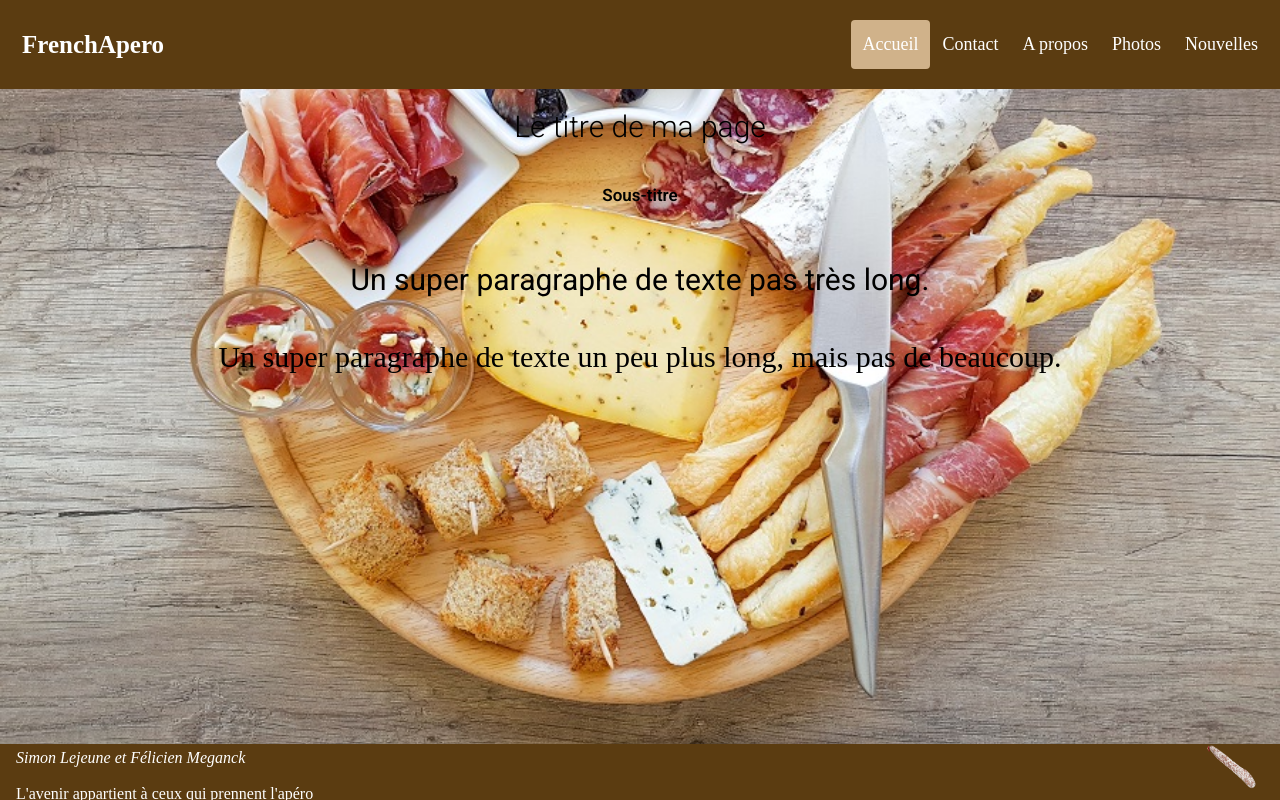
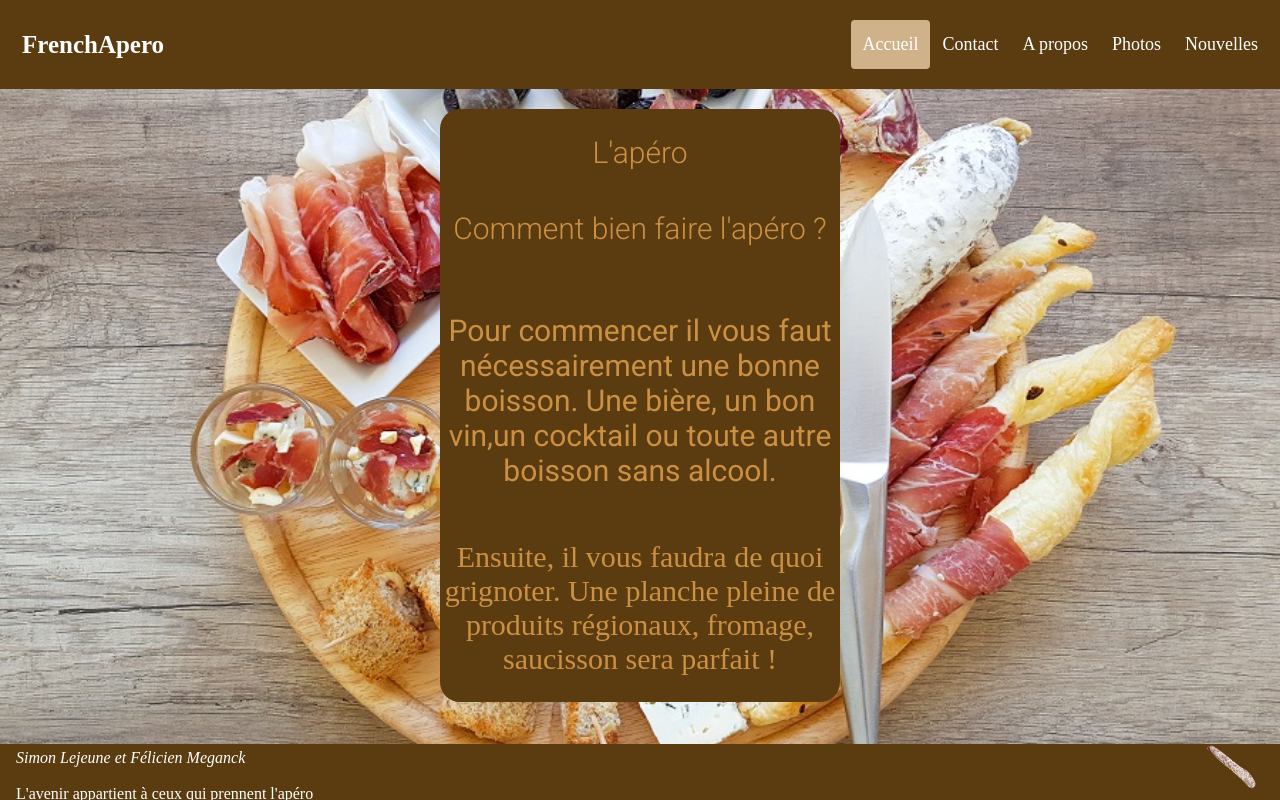
Before and after one commit to SimonLejeune/tp1_web, a plain HTML site: page index.html in a window 1280 px wide. Drawn offline with Linux system fonts and the light colour scheme.

Commit message:
vrais paragraphes

```diff
--- a/CSS/index.css
+++ b/CSS/index.css
@@ -20,18 +20,17 @@ body{
 }
 
 .contenu {
-
+    border-radius : 20px;
     font-size: 22px;
-    color: rgb(0, 0, 0);
+    color: rgb(203, 144, 67);
     text-align: center;
     margin-top: 20px;
+    margin-left: 20em;
+    margin-right: 20em;
+    margin-bottom: 20px;
+    background-color: #5b3c11;
 }
 
-
-
-/*#index input[type="text"]{
-    font: 400 12px/16px "Roboto", Helvetica, Arial, sans-serif;
-}*/
 
 h1 {
     font-family: "Roboto", Helvetica, Arial, sans-serif;
@@ -42,14 +41,15 @@ h1 {
 }
 
 h2 {
-    font-family: "Roboto", Helvetica, Arial, sans-serif;
+    font-family: "Roboto", bold, Helvetica, Arial, sans-serif;
     margin: 5px 0 15px;
     display: block;
-    font-size: 17px;
+    font-weight: 300;
+    font-size: 30px;
 }
 
 .p1 {
-    font: 400 12px/16px "Roboto", Helvetica, Arial, sans-serif;
+    font-family: "Roboto", Helvetica, Arial, sans-serif;
     display: block;
     font-size: 30px;
 }
--- a/index.html
+++ b/index.html
@@ -21,18 +21,21 @@
 <body>
 <div class="contenu">
     <div class="container">
+        <br>
     <h1>
-        Le titre de ma page
+        L'apéro
     </h1><br>
     <h2>
-        Sous-titre
+        Comment bien faire l'apéro ?
     </h2><br><br>
     <p class="p1">
-        Un super paragraphe de texte pas très long.
+        Pour commencer il vous faut nécessairement une bonne boisson.
+        Une bière, un bon vin,un cocktail ou toute autre boisson sans alcool.
     </p><br><br>
     <p class="p2">
-        Un super paragraphe de texte un peu plus long, mais pas de beaucoup.
+        Ensuite, il vous faudra de quoi grignoter. Une planche pleine de produits régionaux, fromage, saucisson sera parfait !
     </p>
+        <br>
     </div>
 </div>
 </body>
```
